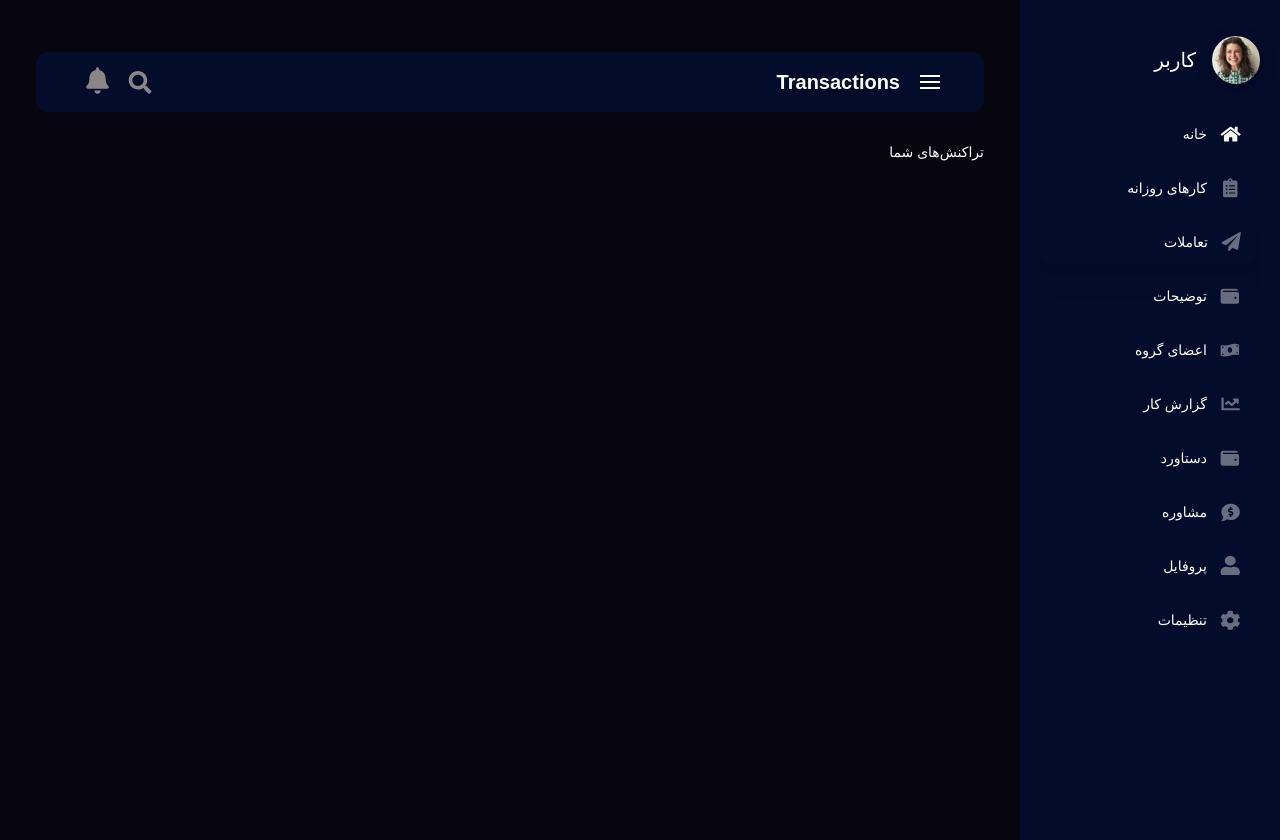
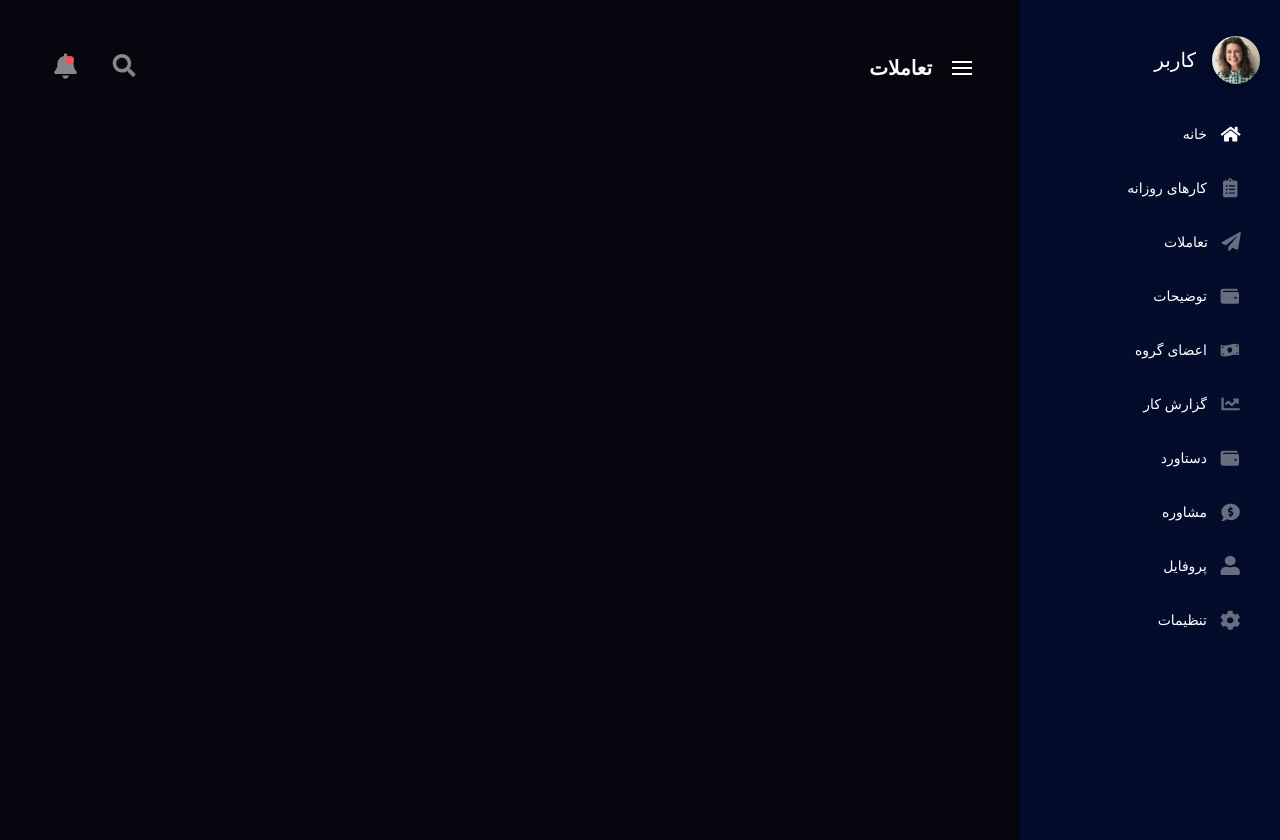
Before and after one commit to elahe-toraj/Project-Dashboard, a React (Vite) app: page /transactions in a window 1280 px wide. Built offline with nearby package versions, Linux system fonts and the light colour scheme; a web font is replaced by a local one.

Commit message:
Finish-p1

```diff
--- a/src/components/ContentTop/ContentTop.css
+++ b/src/components/ContentTop/ContentTop.css
@@ -1,15 +1,58 @@
-.main-content-top {
+.content-top-btns {
   display: flex;
-  justify-content: space-between;
   align-items: center;
-  padding: 0 32px;
-  width: 100%;
-  box-sizing: border-box;
-  height: 60px;
-  background-color: var(--clr-primary);
-  border-radius: 12px;
-  margin-bottom: 24px;
+  gap: 16px;
+  position: relative;
+
 }
+
+.notification-wrapper {
+  position: relative;
+  display: flex;
+  align-items: center;
+}
+
+.notification-btn {
+  position: relative;
+}
+
+.notification-btn-dot {
+  position: absolute;
+  top: 4px;
+  right: 4px;
+  width: 8px;
+  height: 8px;
+  background-color: #ff4d4f;
+  border-radius: 50%;
+  z-index: 2;
+}
+
+.notification-popup {
+  position: absolute;
+  top: 40px;
+  left: 0;
+  background-color: #ffffff;
+  color: #000;
+  border-radius: 8px;
+  box-shadow: 0 4px 12px rgba(0, 0, 0, 0.15);
+  width: 220px;
+  padding: 12px;
+  z-index: 10;
+  text-align: right;
+  direction: rtl;
+}
+
+.notification-item {
+  padding: 8px 0;
+  border-bottom: 1px solid #eee;
+  font-size: 14px;
+}
+
+.notification-item:last-child {
+  border-bottom: none;
+}
+
+
 @media screen and (max-width: 1400px) {
   .main-content {
     padding-left: 20px;
--- a/src/components/ContentTop/ContentTop.jsx
+++ b/src/components/ContentTop/ContentTop.jsx
@@ -1,10 +1,21 @@
-import React, { useContext } from "react";
+import React, { useContext, useState } from "react";
 import { SidebarContext } from "../../context/sidebarContext";
 import { iconsImgs } from "../../utils/images";
 import "./ContentTop.css";
 
 const ContentTop = ({ title }) => {
   const { toggleSidebar } = useContext(SidebarContext);
+  const [showNotifications, setShowNotifications] = useState(false);
+
+  const toggleNotifications = () => {
+    setShowNotifications(!showNotifications);
+  };
+
+  const notifications = [
+    "پیام جدید از مدیریت",
+    "گزارش جدید بارگذاری شد",
+    "رمز عبور شما تغییر یافت"
+  ];
 
   return (
     <div className="main-content-top">
@@ -14,14 +25,28 @@ const ContentTop = ({ title }) => {
         </button>
         <h3 className="content-top-title">{title}</h3>
       </div>
+
       <div className="content-top-btns">
         <button type="button" className="search-btn content-top-btn">
           <img src={iconsImgs.search} alt="Search" />
         </button>
-        <button className="notification-btn content-top-btn">
-          <img src={iconsImgs.bell} alt="Notifications" />
-          <span className="notification-btn-dot"></span>
-        </button>
+
+        <div className="notification-wrapper">
+          <button className="notification-btn content-top-btn" onClick={toggleNotifications}>
+            <img src={iconsImgs.bell} alt="Notifications" />
+            <span className="notification-btn-dot"></span>
+          </button>
+
+          {showNotifications && (
+            <div className="notification-popup">
+              {notifications.map((msg, index) => (
+                <div key={index} className="notification-item">
+                  {msg}
+                </div>
+              ))}
+            </div>
+          )}
+        </div>
       </div>
     </div>
   );
--- a/src/pages/Transactions/Transactions.jsx
+++ b/src/pages/Transactions/Transactions.jsx
@@ -3,8 +3,8 @@ import Content from "../../components/ContentTop/Content/Content";
 
 const Transactions = () => {
   return (
-    <Content title="Transactions">
-      <p>تراکنش‌های شما</p>
+    <Content title="تعاملات">
+
     </Content>
   );
 };
```
